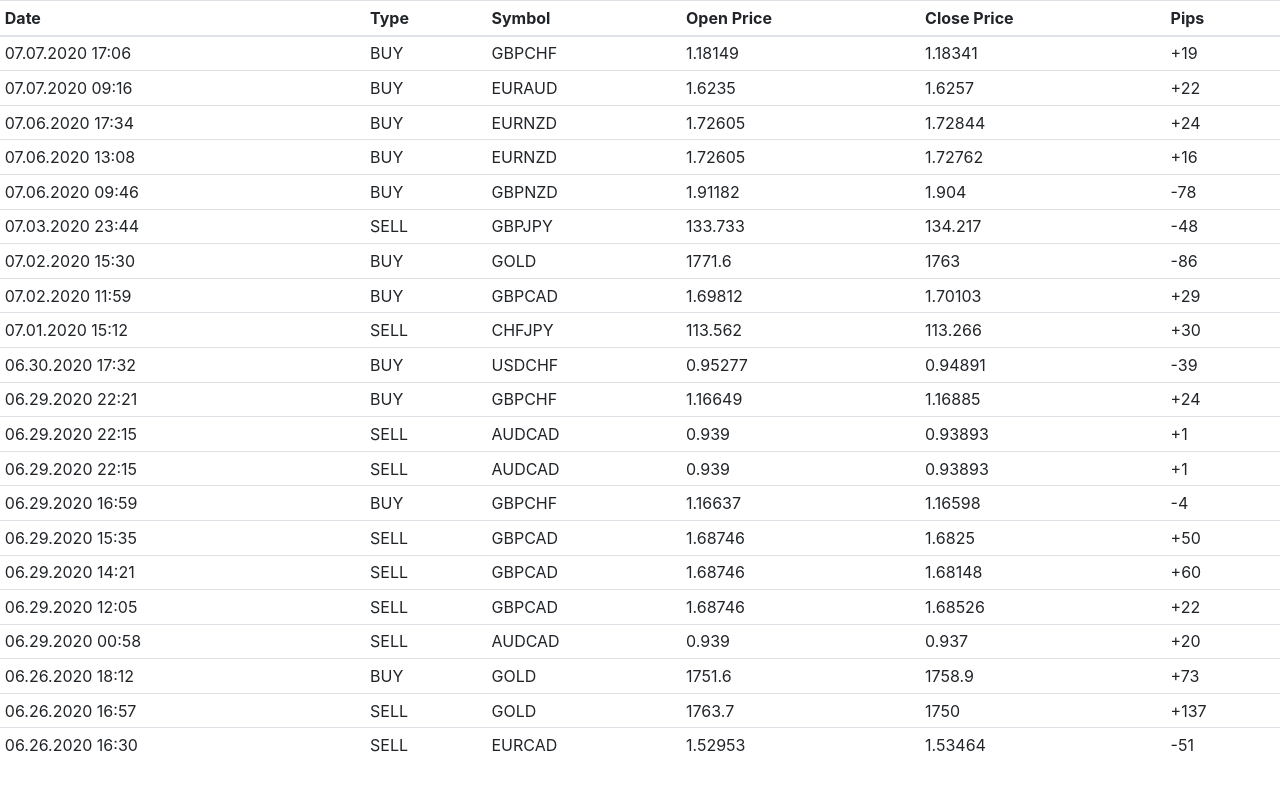
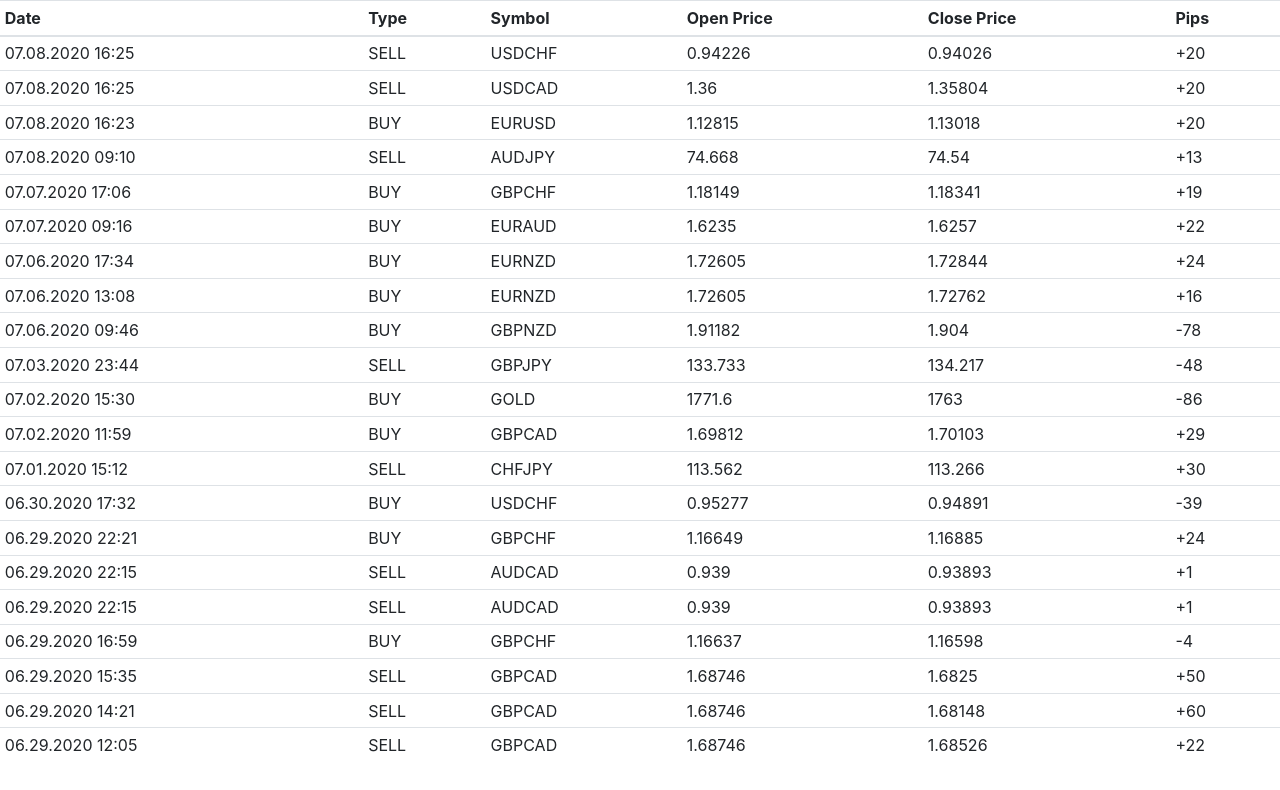
Before and after one commit to MatsForex/MTS_Website, a plain HTML site: page dataout.html in a window 1280 px wide. Drawn offline with nearby package versions, Linux system fonts and the light colour scheme.

Commit message:
update trades

```diff
--- a/dataout.html
+++ b/dataout.html
@@ -23,6 +23,38 @@
       </thead>
       <tbody>
         <tr>
+  <td>07.08.2020 16:25</td>
+  <td>SELL</td>
+  <td>USDCHF</td>
+  <td>0.94226</td>
+  <td>0.94026</td>
+  <td>+20</td>
+</tr>
+<tr>
+  <td>07.08.2020 16:25</td>
+  <td>SELL</td>
+  <td>USDCAD</td>
+  <td>1.36</td>
+  <td>1.35804</td>
+  <td>+20</td>
+</tr>
+<tr>
+  <td>07.08.2020 16:23</td>
+  <td>BUY</td>
+  <td>EURUSD</td>
+  <td>1.12815</td>
+  <td>1.13018</td>
+  <td>+20</td>
+</tr>
+<tr>
+  <td>07.08.2020 09:10</td>
+  <td>SELL</td>
+  <td>AUDJPY</td>
+  <td>74.668</td>
+  <td>74.54</td>
+  <td>+13</td>
+</tr>
+<tr>
   <td>07.07.2020 17:06</td>
   <td>BUY</td>
   <td>GBPCHF</td>
@@ -158,38 +190,6 @@
   <td>1.68526</td>
   <td>+22</td>
 </tr>
-<tr>
-  <td>06.29.2020 00:58</td>
-  <td>SELL</td>
-  <td>AUDCAD</td>
-  <td>0.939</td>
-  <td>0.937</td>
-  <td>+20</td>
-</tr>
-<tr>
-  <td>06.26.2020 18:12</td>
-  <td>BUY</td>
-  <td>GOLD</td>
-  <td>1751.6</td>
-  <td>1758.9</td>
-  <td>+73</td>
-</tr>
-<tr>
-  <td>06.26.2020 16:57</td>
-  <td>SELL</td>
-  <td>GOLD</td>
-  <td>1763.7</td>
-  <td>1750</td>
-  <td>+137</td>
-</tr>
-<tr>
-  <td>06.26.2020 16:30</td>
-  <td>SELL</td>
-  <td>EURCAD</td>
-  <td>1.52953</td>
-  <td>1.53464</td>
-  <td>-51</td>
-</tr>
 
       </tbody>
 
```
